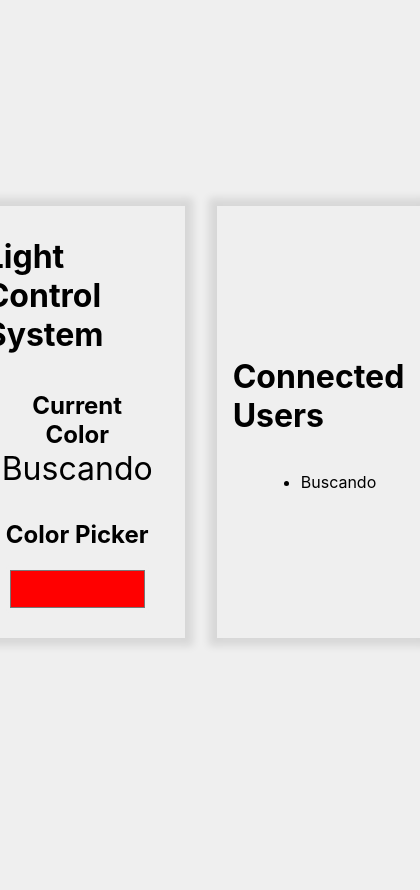
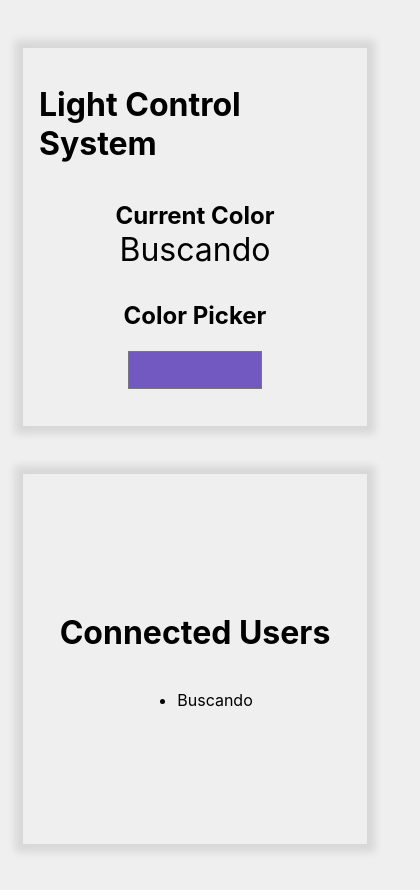
Before and after one commit to KelvinyHenrique/NodeLight, a website: page public/index.html in a window 390 px wide. Shown: the whole page, 420 px wide, since content can reach past the window. Drawn offline with nearby package versions, Linux system fonts and the light colour scheme; no server answers.

Commit message:
Fix overflow

```diff
--- a/public/index.html
+++ b/public/index.html
@@ -82,6 +82,23 @@
         #currentColor {
             font-size: 2rem;
         }
+
+        #connectedUsers {
+            max-height: 300px;
+            overflow-y: auto;
+        }
+
+        @media (max-width: 768px) {
+            .container {
+                flex-direction: column;
+            }
+
+            .box-picker,
+            .box-connected-users {
+                width: 80%;
+                margin-top: 3rem;
+            }
+        }
     </style>
 </head>
 
@@ -96,7 +113,7 @@
 
             <div class="color-picker">
                 <h1>Color Picker</h1>
-                <input type="color" id="colorPicker" name="colorPicker" value="#ff0000">
+                <input type="color" id="colorPicker" name="colorPicker" value="#7159c1">
             </div>
         </div>
 
@@ -116,39 +133,28 @@
 <script>
     const socket = io();
     const input = document.getElementById('colorPicker');
-
-    // get the current color from the server
     socket.emit('get-light-color', 'get-light-color');
     socket.on('light-change', function (msg) {
-        // parse the message
         const data = JSON.parse(msg);
 
-        // transform the data to hex
         const hex = '#' + ((1 << 24) + (data.red << 16) + (data.green << 8) + data.blue).toString(16).slice(1);
 
-        // update the input
         input.value = hex;
 
-        // update the current color
         document.getElementById('currentColor').innerHTML = hex;
 
-        // update the current color
         document.getElementById('currentColor').innerHTML = hex;
 
     });
-
-    // get the connected users from the server
     socket.emit('get-connected-users', 'get-connected-users');
     socket.on('connected-new-user', function (msg) {
-        // parse the message
         const data = JSON.parse(msg);
 
-        // update the connected users
         const connectedUsers = document.getElementById('connectedUsers');
         connectedUsers.innerHTML = '';
         data.forEach(function (user) {
             const li = document.createElement('li');
-            // create span with the user name and remote address
+
             const span = document.createElement('span');
             span.innerHTML = 'Id:' + user.id + ' -  Remote Address: ' + user.remoteAddress;
             li.appendChild(span);
@@ -159,13 +165,10 @@
     input.addEventListener('input', function () {
         const hex = input.value;
 
-        // update the current color
         document.getElementById('currentColor').innerHTML = hex;
 
-        // transform the hex to rgb
         const rgb = hexToRgb(hex);
 
-        // send the data to the server
         socket.emit('light-change', JSON.stringify(rgb));
     });
 
--- a/src/app.ts
+++ b/src/app.ts
@@ -55,7 +55,6 @@ io.on("connection", (socket: Socket) => {
       client.publish(mqttTopic, msg);
       io.sockets.emit("light-change", msg);
       console.log("Sent light color to MQTT");
-      // Save the current light color
       currentLightColor = msg;
     }
 
```
